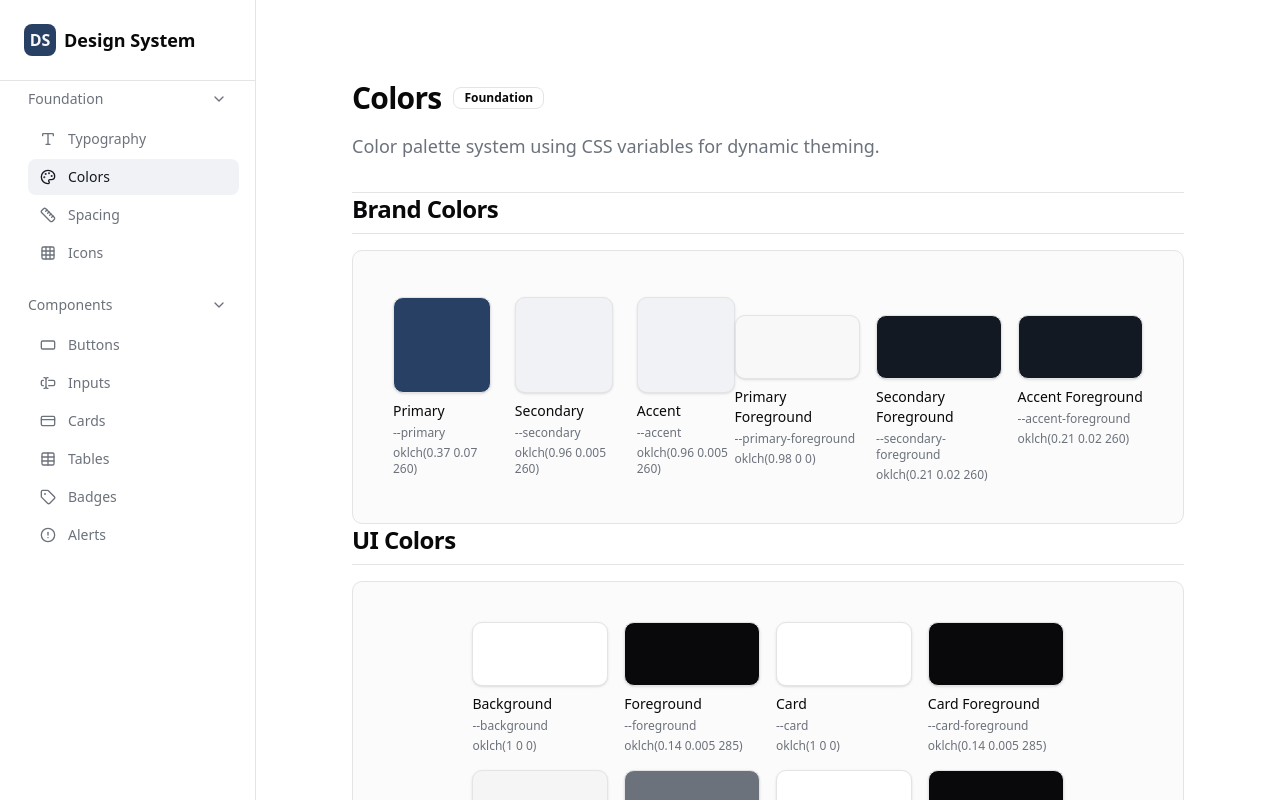
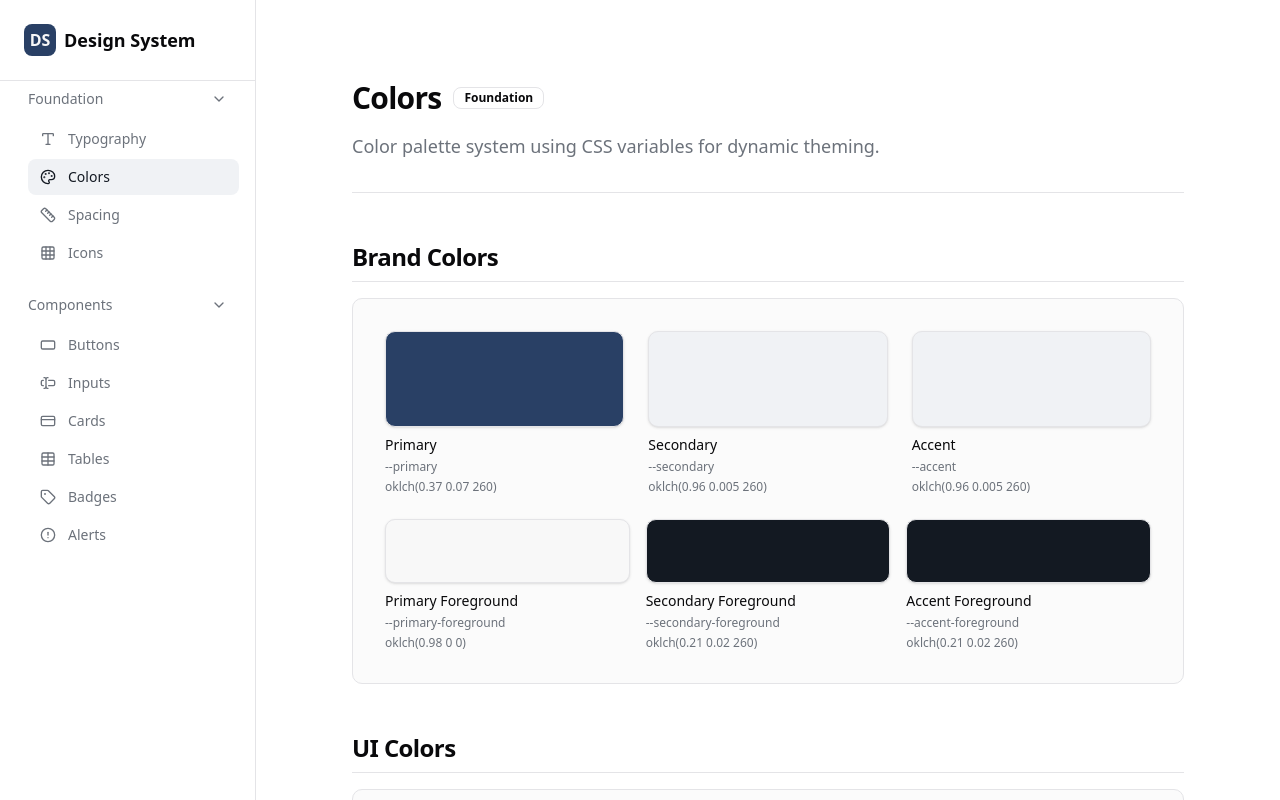
Before and after one commit to sftmlg/schmid-design-system, a Next.js app: page /foundation/colors in a window 1280 px wide. Shown: the top 800 px of the page. Built offline with nearby package versions, Linux system fonts and the light colour scheme.

Commit message:
Fix section spacing and component preview layout

```diff
--- a/src/components/docs/component-preview.tsx
+++ b/src/components/docs/component-preview.tsx
@@ -13,7 +13,7 @@ export function ComponentPreview({
 	return (
 		<div
 			className={cn(
-				'flex items-center justify-center rounded-lg border bg-muted/40 p-10 min-h-[200px]',
+				'rounded-lg border bg-muted/40 p-8',
 				className,
 			)}
 		>
--- a/src/components/docs/section.tsx
+++ b/src/components/docs/section.tsx
@@ -8,7 +8,7 @@ export interface SectionProps {
 
 export function Section({ id, title, children }: SectionProps) {
 	return (
-		<section id={id} className="scroll-mt-20 space-y-4">
+		<section id={id} className="scroll-mt-20 mt-12 space-y-4">
 			<h2 className="text-2xl font-bold tracking-tight border-b pb-2">
 				{title}
 			</h2>
```
